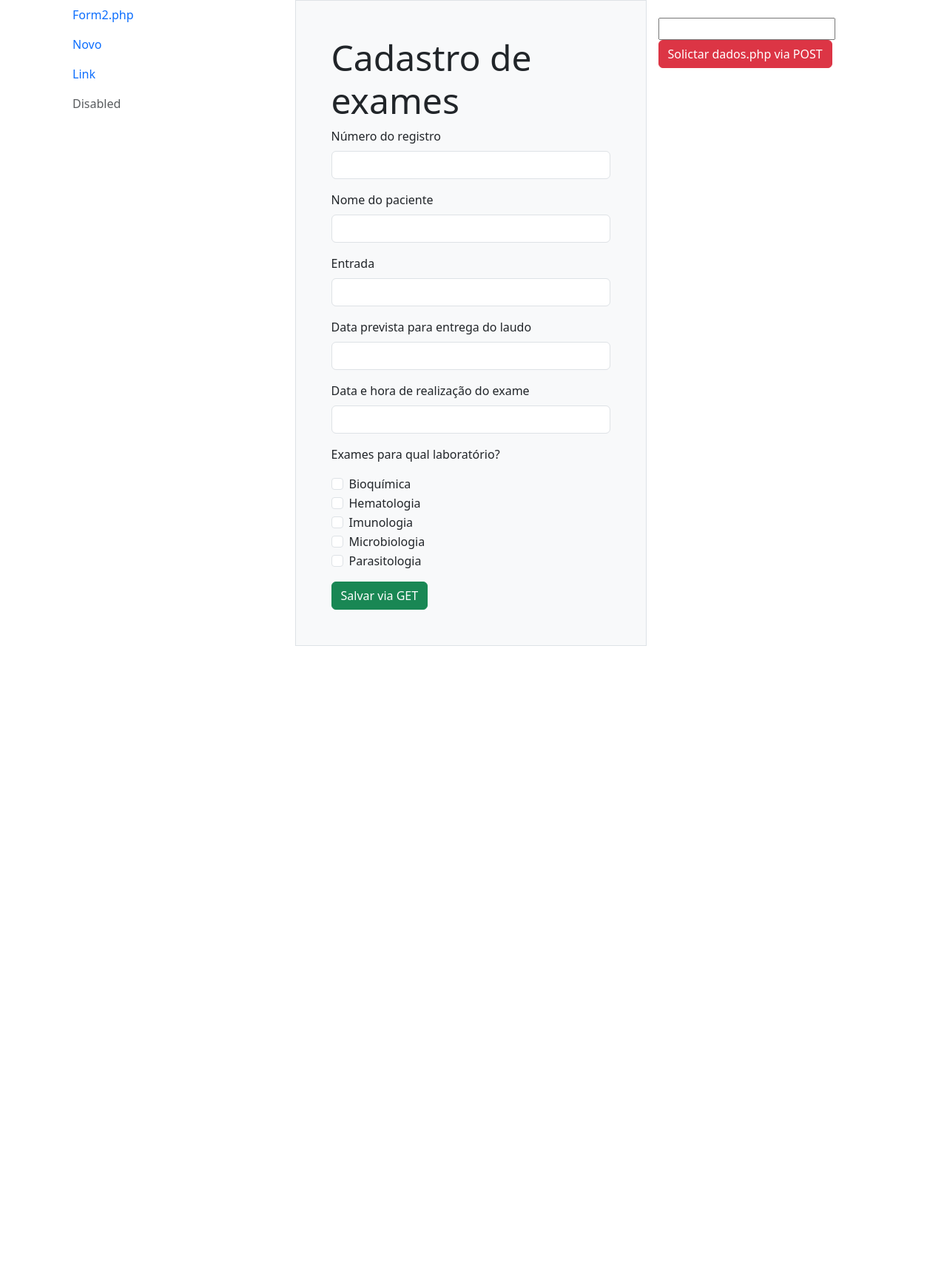
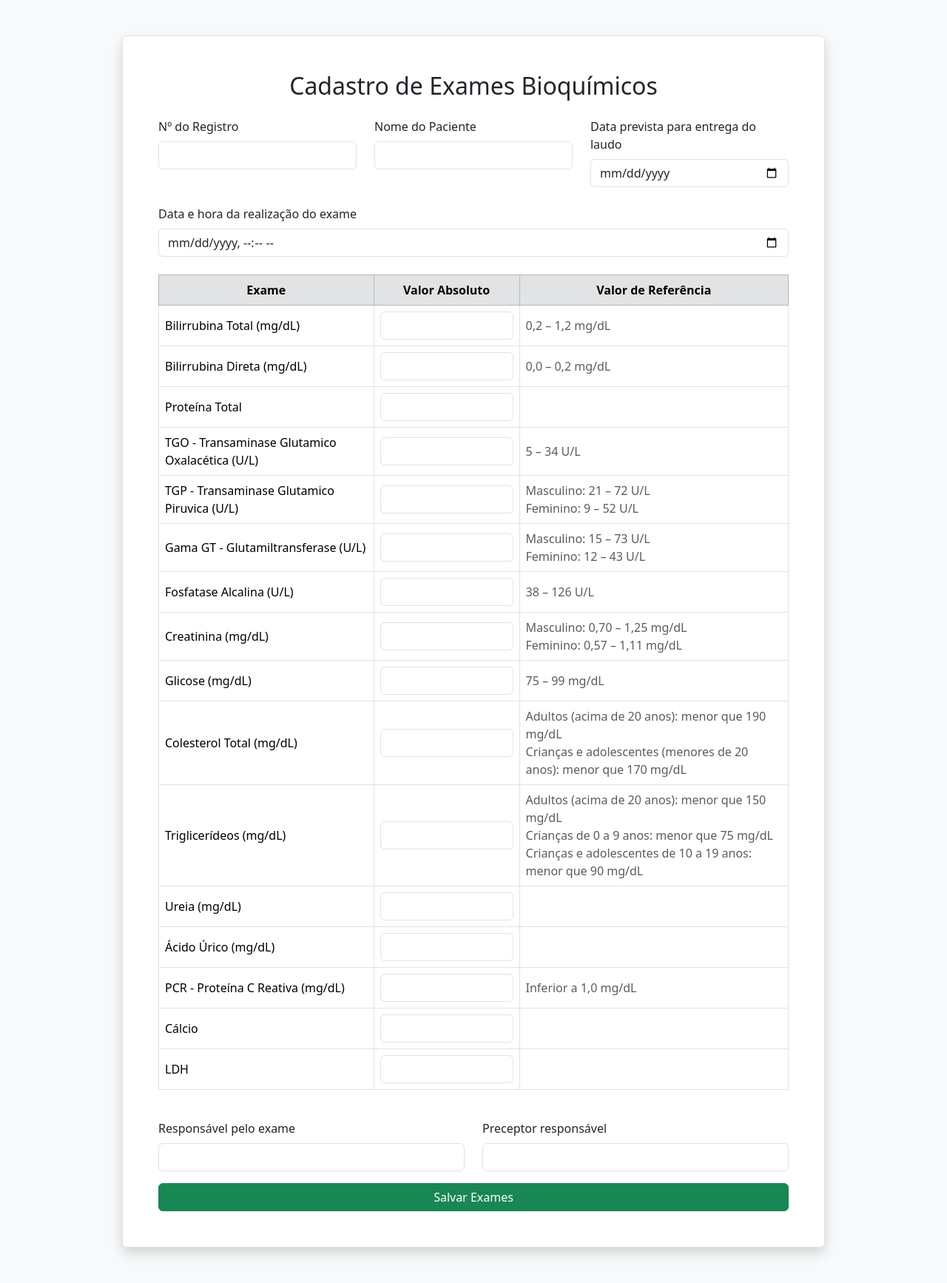
Before and after one commit to Grandolffi/projetoIntegrado, a PHP site: page /cadastroExames.php in a window 1280 px wide. Shown: the whole page at 74% size. Before the commit the page ends 873 px from the top, so only its background shows below. Run offline with PHP 8.4, Linux system fonts and the light colour scheme.

Commit message:
Cad_exames_atualizada
atualização do mapa bioquimica

```diff
--- a/cadastroExames.php
+++ b/cadastroExames.php
@@ -4,93 +4,102 @@
 <head>
     <meta charset="UTF-8">
     <meta name="viewport" content="width=device-width, initial-scale=1.0">
-    <!-- getbootstrap.com > include via CDN -->
     <link href="https://cdn.jsdelivr.net/npm/bootstrap@5.3.3/dist/css/bootstrap.min.css" rel="stylesheet"
         integrity="sha384-QWTKZyjpPEjISv5WaRU9OFeRpok6YctnYmDr5pNlyT2bRjXh0JMhjY6hW+ALEwIH" crossorigin="anonymous">
-    <title>aula 09/04</title>
+    <title>Cadastro de Exames Bioquímicos</title>
+    <style>
+    td {
+        vertical-align: middle;
+    }
+    </style>
 </head>
 
-<body>
-    <div class="container">
-        <div class="row">
-            <div class="col">
-                <!-- Aqui vai o menu -->
-                <?php
-                //include "menu.php";
-                require "menu.php";
-            ?>
-            </div>
-            <div class="col-5 border bg-light p-5">
-                <h1 class="display-5">Cadastro de exames</h1>
-                <form action="dados.php" method="get">
-                    <div class="mb-3">
-                        <label for="registro" class="form-label">Número do registro</label>
-                        <input type="text" class="form-control" name="registro" id="registro">
-                    </div>
-                    <div class="mb-3">
-                        <label for="nome_paciente" class="form-label">Nome do paciente</label>
-                        <input type="text" class="form-control" name="nome_paciente" id="nome_paciente">
-                    </div>
-                    <div class="mb-3">
-                        <label for="entrada" class="form-label">Entrada</label>
-                        <input type="text" class="form-control" name="entrada" id="entrada">
-                    </div>
-                    <div class="mb-3">
-                        <label for="data_laudo" class="form-label">Data prevista para entrega do laudo</label>
-                        <input type="text" class="form-control" name="data_laudo" id="data_laudo">
-                    </div>
-                    <div class="mb-3">
-                        <label for="data_exame" class="form-label">Data e hora de realização do exame</label>
-                        <input type="text" class="form-control" name="data_exame" id="data_exame">
-                    </div>
-                    <div class="mb-3">
-                        <p>Exames para qual laboratório?</p>
-                        <div class="form-check">
-                            <input class="form-check-input" type="checkbox" name="bioq" value="bioquimica"
-                                id="flexCheckDefault">
-                            <label class="form-check-label" for="flexCheckDefault">
-                                Bioquímica
-                            </label>
+<body class="bg-light">
+    <div class="container py-5">
+        <div class="row justify-content-center">
+            <div class="col-lg-10 border bg-white p-5 shadow rounded">
+                <h2 class="mb-4 text-center">Cadastro de Exames Bioquímicos</h2>
+
+                <form action="salvar_exame.php" method="POST">
+                    <!-- Informações principais -->
+                    <div class="row mb-4">
+                        <div class="col-md-4">
+                            <label for="numero_registro" class="form-label">Nº do Registro</label>
+                            <input type="text" class="form-control" name="numero_registro" id="numero_registro"
+                                required>
                         </div>
-                        <div class="form-check">
-                            <input class="form-check-input" type="checkbox" name="hemato" value="hematologia"
-                                id="flexCheckChecked">
-                            <label class="form-check-label" for="flexCheckChecked">
-                                Hematologia
-                            </label>
+                        <div class="col-md-4">
+                            <label for="nome_paciente" class="form-label">Nome do Paciente</label>
+                            <input type="text" class="form-control" name="nome_paciente" id="nome_paciente">
                         </div>
-                        <div class="form-check">
-                            <input class="form-check-input" type="checkbox" name="imuno" value="imunologia"
-                                id="flexCheckChecked">
-                            <label class="form-check-label" for="flexCheckChecked">
-                                Imunologia
-                            </label>
-                        </div>
-                        <div class="form-check">
-                            <input class="form-check-input" type="checkbox" name="micro" value="microbiologia"
-                                id="flexCheckChecked">
-                            <label class="form-check-label" for="flexCheckChecked">
-                                Microbiologia
-                            </label>
-                        </div>
-                        <div class="form-check">
-                            <input class="form-check-input" type="checkbox" name="parasito" value="parasitologia"
-                                id="flexCheckChecked">
-                            <label class="form-check-label" for="flexCheckChecked">
-                                Parasitologia
-                            </label>
+                        <div class="col-md-4">
+                            <label for="data_laudo" class="form-label">Data prevista para entrega do laudo</label>
+                            <input type="date" class="form-control" name="data_laudo" id="data_laudo">
                         </div>
                     </div>
-                    <button type="submit" class="btn btn-success">Salvar via GET</button>
-                </form>
-            </div>
-            <div class="col p-3 mt-2">
-                <!-- Solicitação via POST para formulario.php-->
-                <form action="dados.php" method="post">
-                    <input type="text" name="oi">
-                    <button type="submit" class="btn btn-danger">
-                        Solictar dados.php via POST
-                    </button>
+
+                    <div class="mb-4">
+                        <label for="data_exame" class="form-label">Data e hora da realização do exame</label>
+                        <input type="datetime-local" class="form-control" name="data_exame" id="data_exame">
+                    </div>
+
+                    <!-- Tabela de exames -->
+                    <div class="table-responsive mb-4">
+                        <table class="table table-bordered align-middle text-center">
+                            <thead class="table-secondary">
+                                <tr>
+                                    <th>Exame</th>
+                                    <th>Valor Absoluto</th>
+                                    <th>Valor de Referência</th>
+                                </tr>
+                            </thead>
+                            <tbody>
+                                <?php
+                                $exames = [
+                                    'bilirrubina_total' => ['Bilirrubina Total (mg/dL)', '0,2 – 1,2 mg/dL'],
+                                    'bilirrubina_direta' => ['Bilirrubina Direta (mg/dL)', '0,0 – 0,2 mg/dL'],
+                                    'proteina_total' => ['Proteína Total', ''],
+                                    'tgo' => ['TGO - Transaminase Glutamico Oxalacética (U/L)', '5 – 34 U/L'],
+                                    'tgp' => ['TGP - Transaminase Glutamico Piruvica (U/L)', 'Masculino: 21 – 72 U/L<br>Feminino: 9 – 52 U/L'],
+                                    'gama_gt' => ['Gama GT - Glutamiltransferase (U/L)', 'Masculino: 15 – 73 U/L<br>Feminino: 12 – 43 U/L'],
+                                    'fosfatase_alcalina' => ['Fosfatase Alcalina (U/L)', '38 – 126 U/L'],
+                                    'creatinina' => ['Creatinina (mg/dL)', 'Masculino: 0,70 – 1,25 mg/dL<br>Feminino: 0,57 – 1,11 mg/dL'],
+                                    'glicose' => ['Glicose (mg/dL)', '75 – 99 mg/dL'],
+                                    'colesterol_total' => ['Colesterol Total (mg/dL)', 'Adultos (acima de 20 anos): menor que 190 mg/dL<br>Crianças e adolescentes (menores de 20 anos): menor que 170 mg/dL'],
+                                    'triglicerideos' => ['Triglicerídeos (mg/dL)', 'Adultos (acima de 20 anos): menor que 150 mg/dL<br>Crianças de 0 a 9 anos: menor que 75 mg/dL<br>Crianças e adolescentes de 10 a 19 anos: menor que 90 mg/dL'],
+                                    'ureia' => ['Ureia (mg/dL)', ''],
+                                    'acido_urico' => ['Ácido Úrico (mg/dL)', ''],
+                                    'pcr' => ['PCR - Proteína C Reativa (mg/dL)', 'Inferior a 1,0 mg/dL'],
+                                    'calcio' => ['Cálcio', ''],
+                                    'ldh' => ['LDH', '']
+                                ];
+
+                                foreach ($exames as $name => [$label, $referencia]) {
+                                    echo "<tr>";
+                                    echo "<td class='text-start'><label for='{$name}'>{$label}</label></td>";
+                                    echo "<td><input type='number' step='0.01' class='form-control' name='{$name}' id='{$name}'></td>";
+                                    echo "<td class='text-muted text-start'>{$referencia}</td>";
+                                    echo "</tr>";
+                                }
+                                ?>
+                            </tbody>
+                        </table>
+                    </div>
+
+                    <!-- Responsáveis -->
+                    <div class="row">
+                        <div class="col-md-6 mb-3">
+                            <label for="responsavel_exame" class="form-label">Responsável pelo exame</label>
+                            <input type="text" class="form-control" name="responsavel_exame" id="responsavel_exame">
+                        </div>
+                        <div class="col-md-6 mb-3">
+                            <label for="preceptor_responsavel" class="form-label">Preceptor responsável</label>
+                            <input type="text" class="form-control" name="preceptor_responsavel"
+                                id="preceptor_responsavel">
+                        </div>
+                    </div>
+
+                    <button type="submit" class="btn btn-success w-100">Salvar Exames</button>
                 </form>
             </div>
         </div>
```
